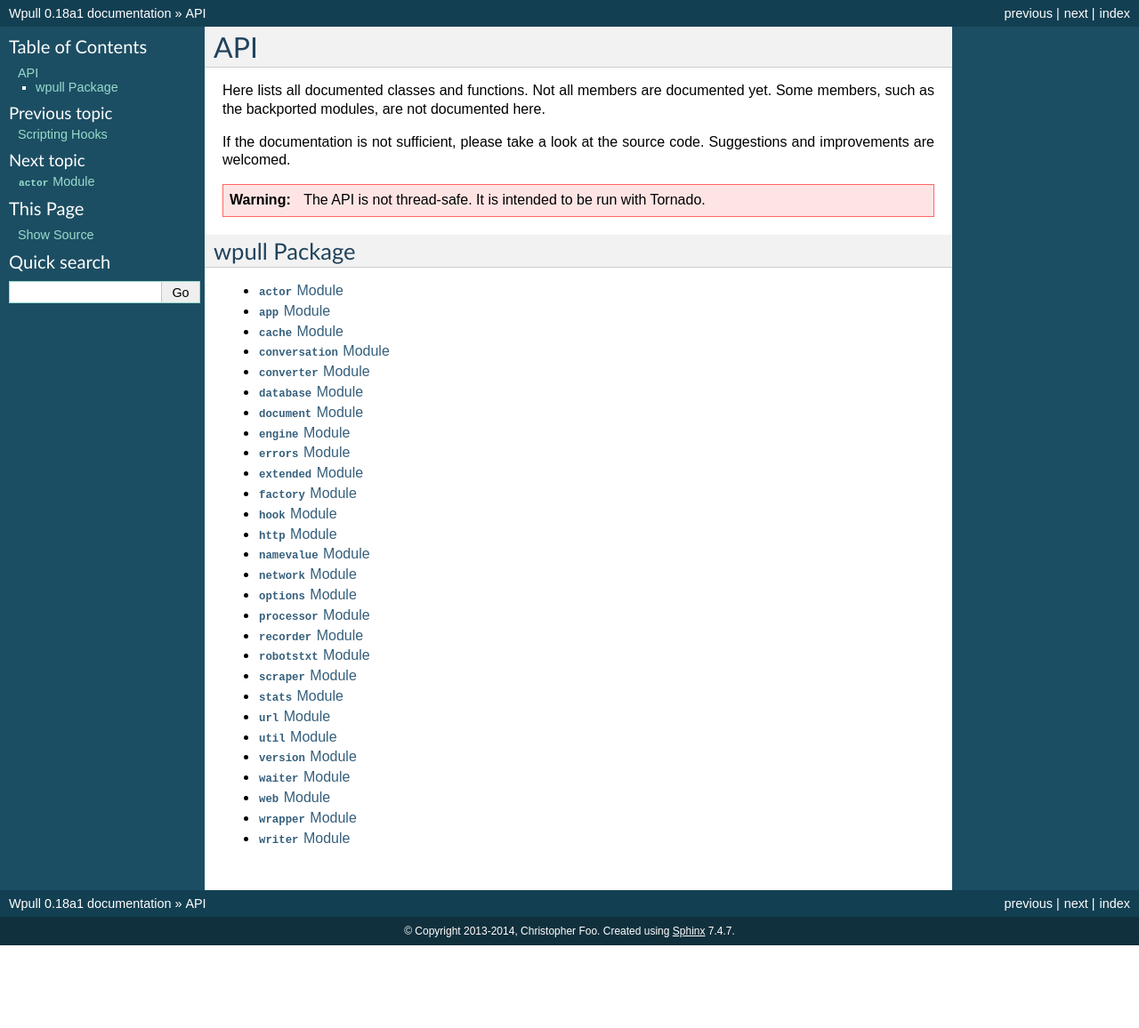
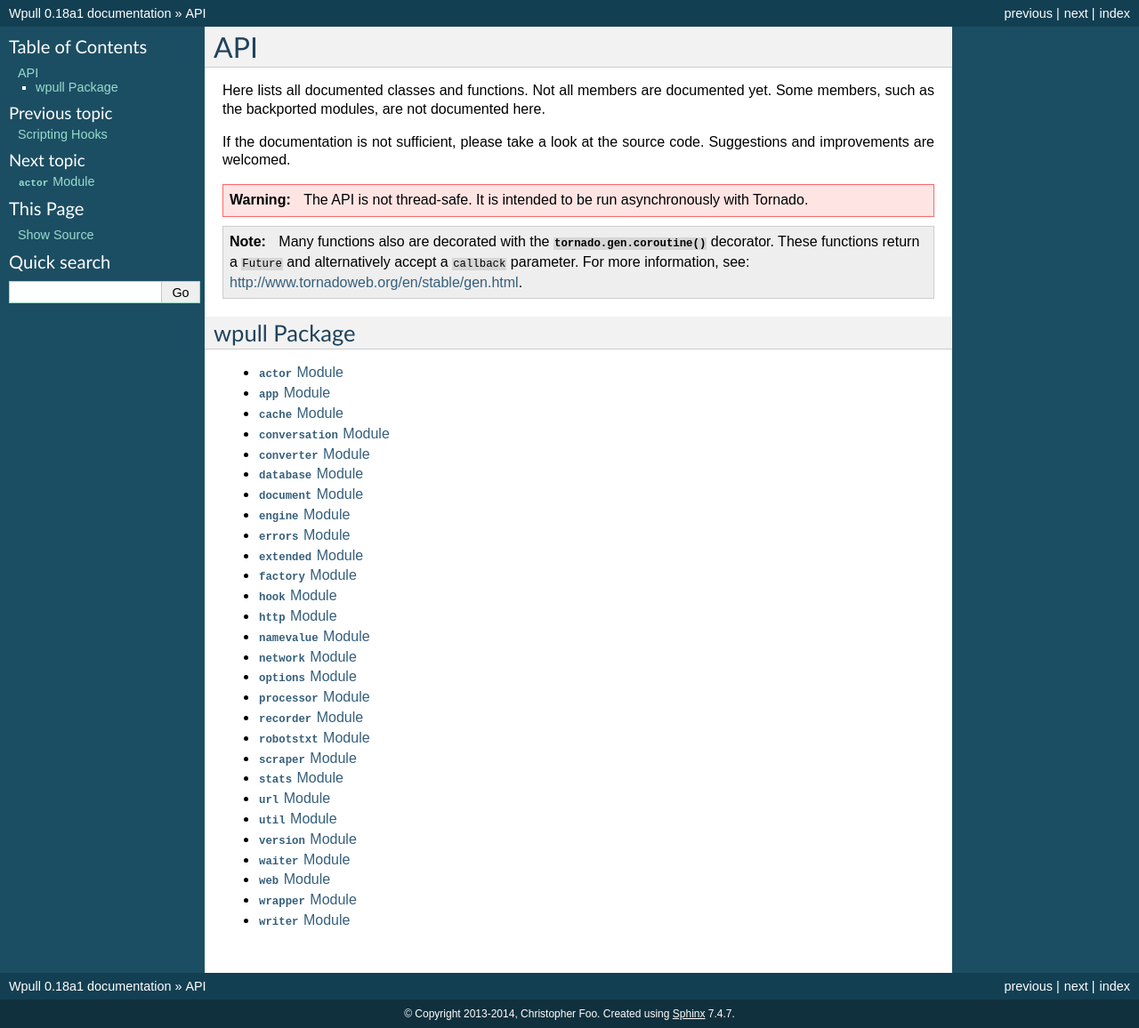
Before and after one commit to ArchiveTeam/wpull, a Sphinx documentation site: the page built from doc/api.rst, in a window 1280 px wide. Shown: the whole page at 89% size. Built offline with Sphinx 7.4.7, drawn with Linux system fonts in a browser that asks for light colours; before the commit the page ends 1063 px from its top, so only the background shows below that.

Commit message:
doc/api.rst: Notes about usage of Tornado coroutines.

```diff
--- a/doc/api.rst
+++ b/doc/api.rst
@@ -6,7 +6,10 @@
 
 If the documentation is not sufficient, please take a look at the source code. Suggestions and improvements are welcomed.
 
-.. Warning:: The API is not thread-safe. It is intended to be run with Tornado.
+.. Warning:: The API is not thread-safe. It is intended to be run asynchronously with Tornado.
+
+.. Note:: Many functions also are decorated with the :func:`tornado.gen.coroutine` decorator. These functions return a ``Future`` and alternatively accept a ``callback`` parameter. For more information, see: http://www.tornadoweb.org/en/stable/gen.html.
+
 
 wpull Package
 =============
```
